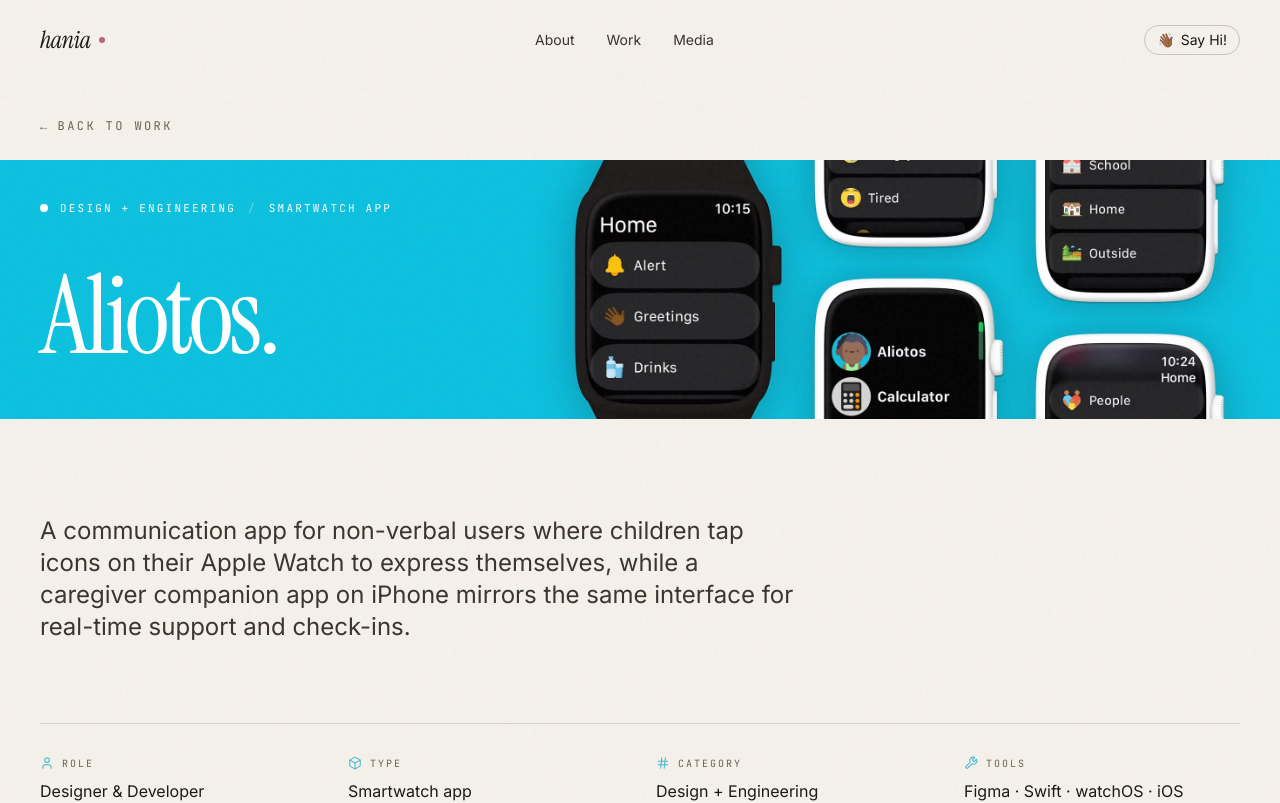
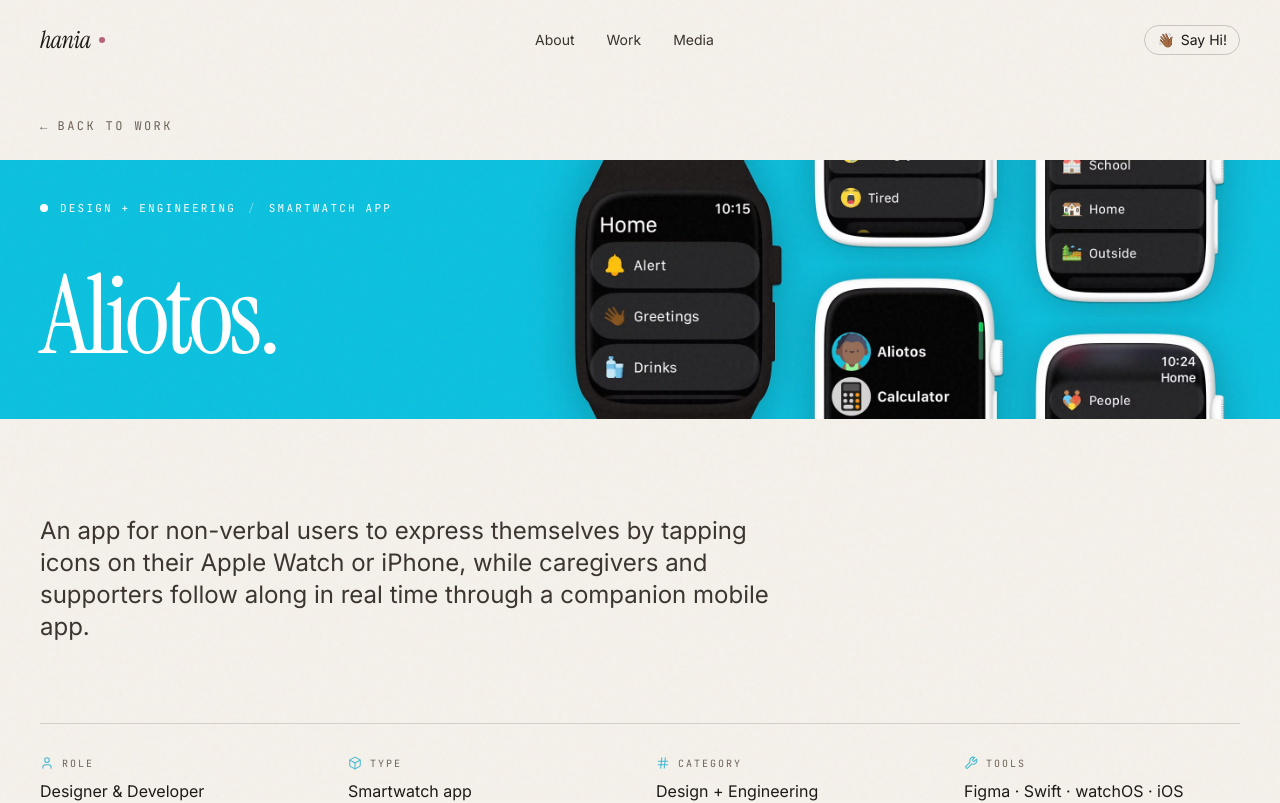
Before and after one commit to techania/hania-portfolio, a React (Vite) app: page /projects/aliotos in a window 1280 px wide. Shown: the top 803 px of the page. Built offline with nearby package versions, Linux system fonts and the light colour scheme.

Commit message:
update aliotos blurb to be inclusive of all non-verbal users
Co-Authored-By: Claude Sonnet 4.6 <noreply@anthropic.com>

```diff
--- a/src/data/content.js
+++ b/src/data/content.js
@@ -31,7 +31,7 @@ export const projects = [
     role: 'Designer & Developer',
     tools: ['Figma', 'Swift', 'watchOS', 'iOS'],
     blurb:
-      'A communication app for non-verbal users where children tap icons on their Apple Watch to express themselves, while a caregiver companion app on iPhone mirrors the same interface for real-time support and check-ins.',
+      'An app for non-verbal users to express themselves by tapping icons on their Apple Watch or iPhone, while caregivers and supporters follow along in real time through a companion mobile app.',
     tags: ['Accessibility', 'Wearable', 'Healthcare', 'Companion'],
     color: '#3FB8D1',
     thumbnail: '/projects/aliotos/aliotos.png',
```
